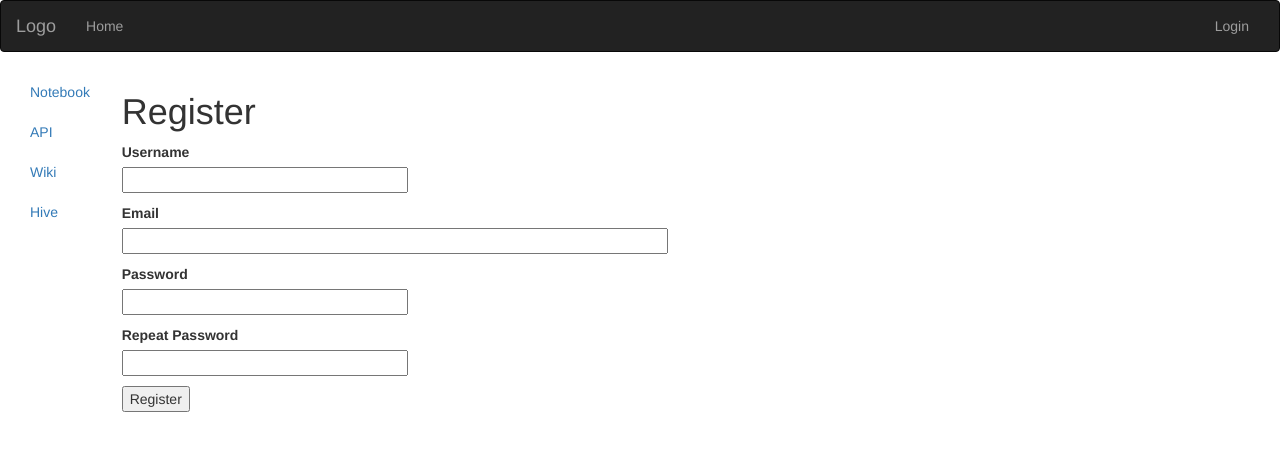
After one commit to AlexYinHan/BDAP, a Flask app: page /register in a window 1280 px wide. The commit adds this page. Shown: the top 451 px of the page. Run offline with Flask 2, Linux system fonts and the light colour scheme; some libraries are stand-ins or nearby versions.

Commit message:
Add login/logout and register function for users.

```diff
--- a/app/__init__.py
+++ b/app/__init__.py
@@ -10,6 +10,7 @@ app.config.from_object(Config)
 bootstrap = Bootstrap(app)
 db = SQLAlchemy(app)
 migrate = Migrate(app, db)
-# login = LoginManager(app)
+login = LoginManager(app)
+login.login_view = 'login'
 
 from app import routes, models
--- a/app/forms.py
+++ b/app/forms.py
@@ -1,9 +1,30 @@
 from flask_wtf import FlaskForm
 from wtforms import StringField, PasswordField, BooleanField, SubmitField
-from wtforms.validators import DataRequired
+from wtforms.validators import ValidationError, DataRequired, Email, EqualTo
+from app.models import User
+
 
 class LoginForm(FlaskForm):
     username = StringField('Username', validators=[DataRequired()])
     password = PasswordField('Password', validators=[DataRequired()])
     remember_me = BooleanField('Remember Me')
     submit = SubmitField('Sign In')
+
+
+class RegistrationForm(FlaskForm):
+    username = StringField('Username', validators=[DataRequired()])
+    email = StringField('Email', validators=[DataRequired(), Email()])
+    password = PasswordField('Password', validators=[DataRequired()])
+    password2 = PasswordField(
+        'Repeat Password', validators=[DataRequired(), EqualTo('password')])
+    submit = SubmitField('Register')
+
+    def validate_username(self, username):
+        user = User.query.filter_by(username=username.data).first()
+        if user is not None:
+            raise ValidationError('Please use a different username.')
+
+    def validate_email(self, email):
+        user = User.query.filter_by(email=email.data).first()
+        if user is not None:
+            raise ValidationError('Please use a different email address.')
--- a/app/routes.py
+++ b/app/routes.py
@@ -1,6 +1,9 @@
-from flask import render_template, flash, redirect
-from app import app
-from app.forms import LoginForm
+from flask import render_template, flash, redirect, request, url_for
+from flask_login import current_user, login_user, logout_user, login_required
+from werkzeug.urls import url_parse
+from app.models import User
+from app import app, db
+from app.forms import LoginForm, RegistrationForm
 
 
 @app.route('/')
@@ -30,9 +33,42 @@ def hive():
 
 @app.route('/login', methods=['GET', 'POST'])
 def login():
+    if current_user.is_authenticated:
+        return redirect(url_for('index'))
     form = LoginForm()
     if form.validate_on_submit():
-        flash('Login requested for user {}, remember_me={}'.format(
-            form.username.data, form.remember_me.data))
-        return redirect('/index')
+        user = User.query.filter_by(username=form.username.data).first()
+        if user is None or not user.check_password(form.password.data):
+            flash('Invalid username or password')
+            return redirect(url_for('login'))
+        login_user(user, remember=form.remember_me.data)
+        next_page = request.args.get('next')
+        if not next_page or url_parse(next_page).netloc != '':
+            next_page = url_for('index')
+        return redirect(next_page)
     return render_template('login.html', title='Sign In', form=form)
+
+@app.route('/logout')
+def logout():
+    logout_user()
+    return render_template('index.html')
+
+@app.route('/user/<username>')
+@login_required
+def user(username):
+    user = User.query.filter_by(username=username).first_or_404()
+    return render_template('user.html', user=user)
+
+@app.route('/register', methods=['GET', 'POST'])
+def register():
+    if current_user.is_authenticated:
+        return redirect(url_for('index'))
+    form = RegistrationForm()
+    if form.validate_on_submit():
+        user = User(username=form.username.data, email=form.email.data)
+        user.set_password(form.password.data)
+        db.session.add(user)
+        db.session.commit()
+        flash('Congratulations, you are now a registered user!')
+        return redirect(url_for('login'))
+    return render_template('register.html', title='Register', form=form)
--- a/app/templates/base.html
+++ b/app/templates/base.html
@@ -21,7 +21,12 @@
                     <li><a href="{{ url_for('index') }}">Home</a></li>
                 </ul>
                 <ul class="nav navbar-nav navbar-right">
+                    {% if current_user.is_anonymous %}
                     <li><a href="{{ url_for('login') }}">Login</a></li>
+                    {% else %}
+                    <li><a href="{{ url_for('user', username=current_user.username) }}">Profile</a></li>
+                    <li><a href="{{ url_for('logout') }}">Logout</a></li>
+                    {% endif %}
                 </ul>
             </div>
         </div>
@@ -31,7 +36,7 @@
 {% block content %}
 <div class="container-fluid">
     <div class="row">
-        <div class="col-sm-3 col-md-2 sidebar">
+        <div class="col-sm-2 col-md-1 sidebar">
             <ul class="nav nav-sidebar">
             <li class="active"><a href="{{ url_for('notebook') }}">Notebook <span class="sr-only">(current)</span></a></li>
             <li><a href="{{ url_for('api') }}">API</a></li>
@@ -39,7 +44,15 @@
             <li><a href="{{ url_for('hive') }}">Hive</a></li>
             </ul>
         </div>
-        <div class="col-sm-9 col-md-10 main">
+        <div class="col-sm-10 col-md-11 main">
+            {% with messages = get_flashed_messages() %}
+            {% if messages %}
+                {% for message in messages %}
+                <div class="alert alert-info" role="alert">{{ message }}</div>
+                {% endfor %}
+            {% endif %}
+            {% endwith %}
+
             {% block app_content %}{% endblock %}
         </div>
     </div>
--- /dev/null
+++ b/app/templates/register.html
@@ -0,0 +1,37 @@
+{% extends "base.html" %}
+
+{% block app_content %}
+    <h1>Register</h1>
+    <form action="" method="post">
+        {{ form.hidden_tag() }}
+        <p>
+            {{ form.username.label }}<br>
+            {{ form.username(size=32) }}<br>
+            {% for error in form.username.errors %}
+            <span style="color: red;">[{{ error }}]</span>
+            {% endfor %}
+        </p>
+        <p>
+            {{ form.email.label }}<br>
+            {{ form.email(size=64) }}<br>
+            {% for error in form.email.errors %}
+            <span style="color: red;">[{{ error }}]</span>
+            {% endfor %}
+        </p>
+        <p>
+            {{ form.password.label }}<br>
+            {{ form.password(size=32) }}<br>
+            {% for error in form.password.errors %}
+            <span style="color: red;">[{{ error }}]</span>
+            {% endfor %}
+        </p>
+        <p>
+            {{ form.password2.label }}<br>
+            {{ form.password2(size=32) }}<br>
+            {% for error in form.password2.errors %}
+            <span style="color: red;">[{{ error }}]</span>
+            {% endfor %}
+        </p>
+        <p>{{ form.submit() }}</p>
+    </form>
+{% endblock %}
--- /dev/null
+++ b/app/templates/user.html
@@ -0,0 +1,5 @@
+{% extends "base.html" %}
+
+{% block app_content %}
+    <h1>{{ current_user.username }}</h1>
+{% endblock %}
```
Also changed, not shown: app/models.py (+15 -2 lines), app/templates/login.html (+9 -20 lines), app.db.
